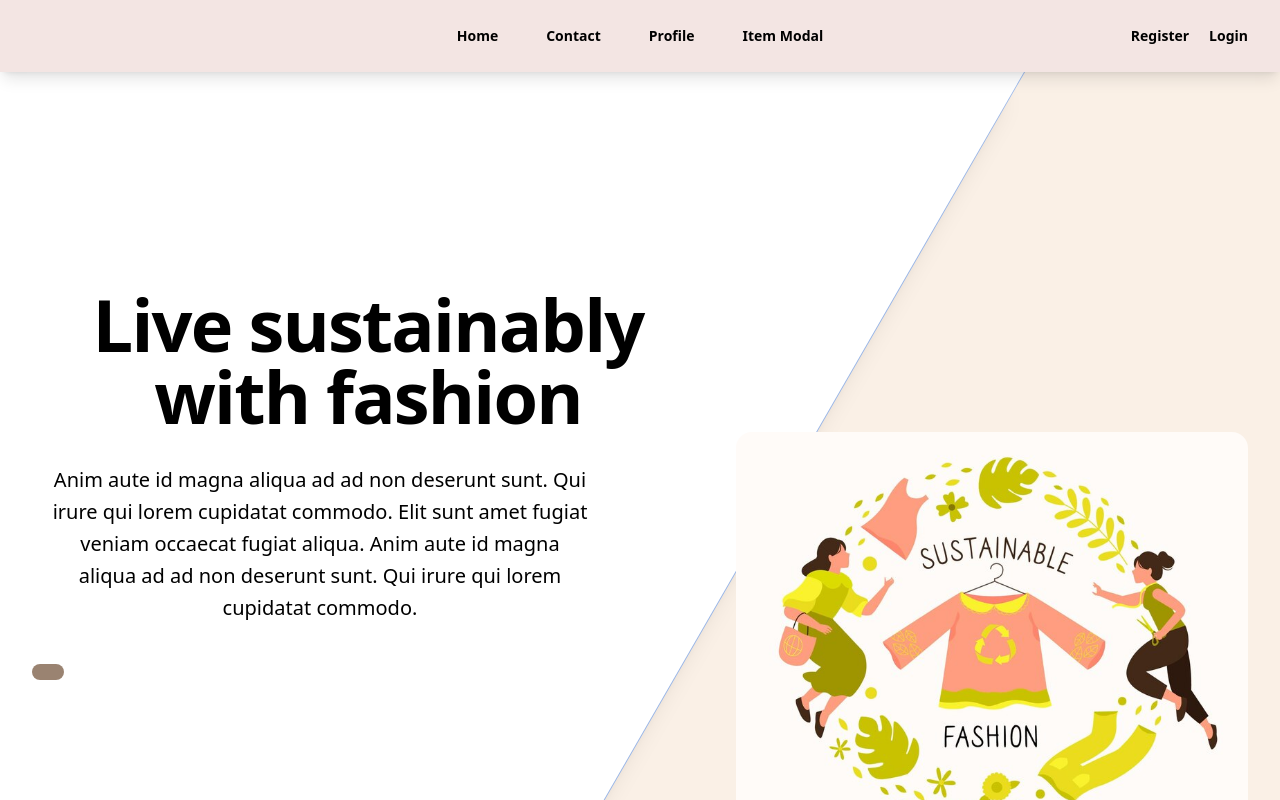
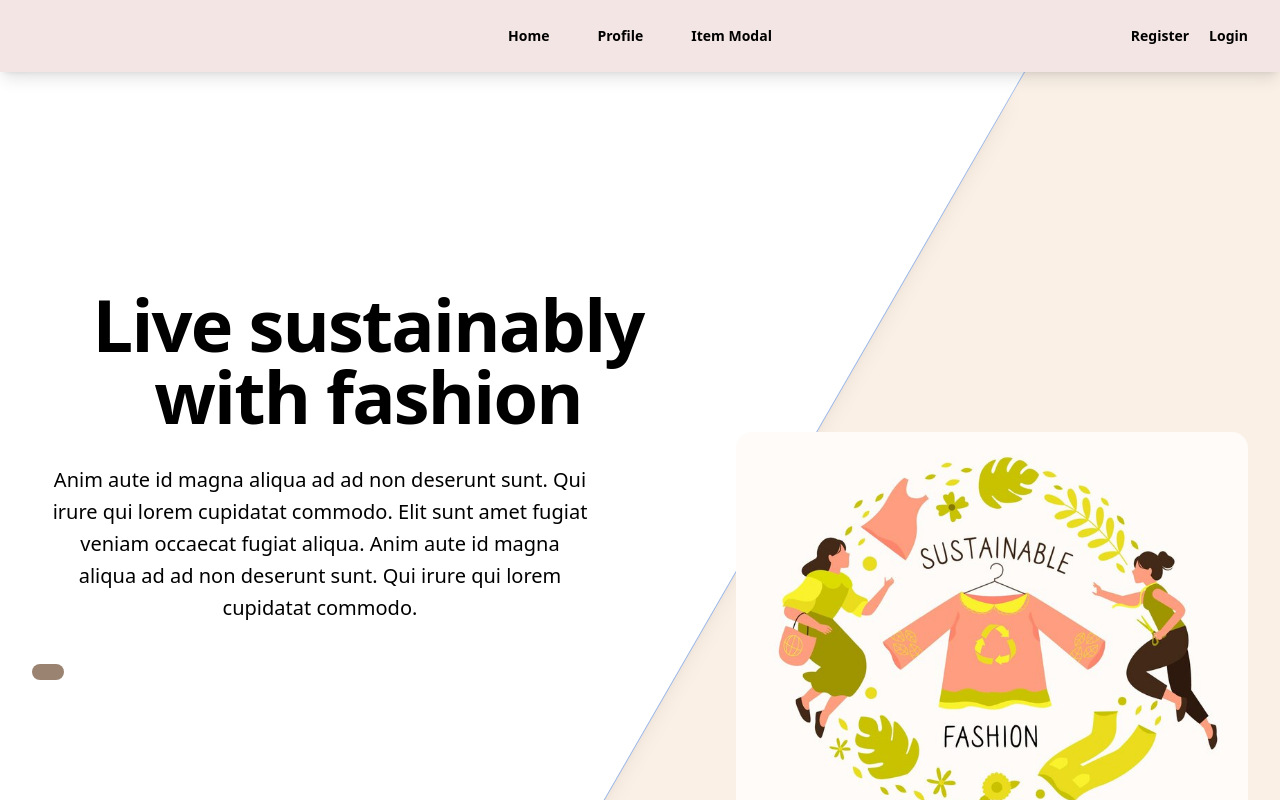
Before and after one commit to danielaayz/sustainable-fashion-app, a React (Vite) app in the folder client/: page / in a window 1280 px wide. Shown: the top 800 px of the page. Built offline with nearby package versions, Linux system fonts and the light colour scheme.

Commit message:
Remove Contact from header
No longer a part of MVP so removing the link but keeping the component

```diff
--- a/client/src/components/Header.tsx
+++ b/client/src/components/Header.tsx
@@ -4,7 +4,6 @@ import { Bars3Icon, XMarkIcon } from "@heroicons/react/24/outline"
 
 const navigation = [
   { name: "Home", href: "/home" },
-  { name: "Contact", href: "/contact" },
   { name: "Profile", href: "/profile" },
   { name: "Item Modal", href: "/item-modal" },
 ]
```
